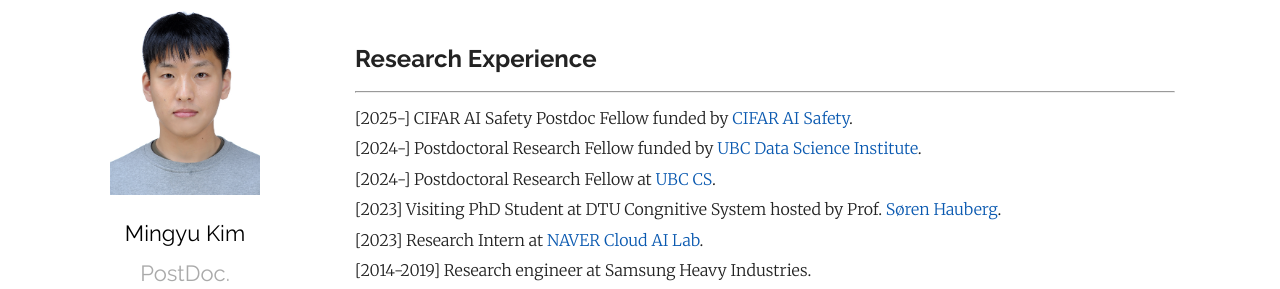
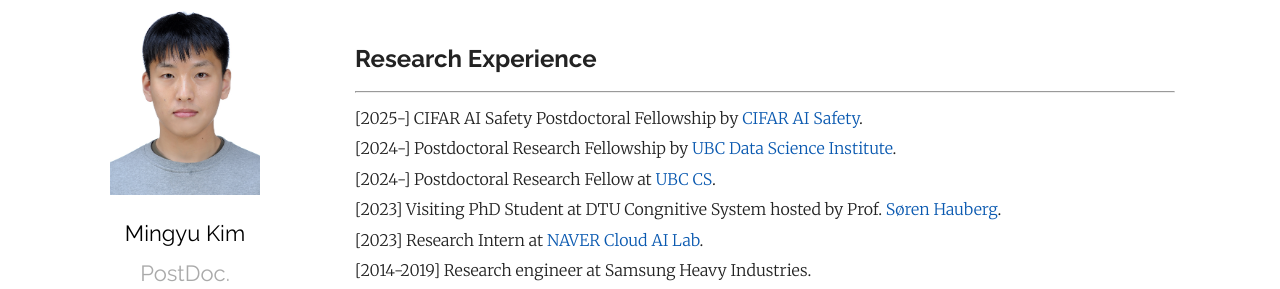
Before and after one commit to MingyuKim87/MingyuKim87.github.io, a Jekyll site: the page built from index.md, in a window 1280 px wide and 900 px high, scrolled down 316 px. Shown: the part 152-441 px from the top of the window. Built offline with Jekyll 4.4.1, drawn with Linux system fonts in a browser that asks for light colours; some web fonts are replaced.

Commit message:
Update index.md

```diff
--- a/index.md
+++ b/index.md
@@ -17,8 +17,8 @@ Email : mgyu.kim [at] ubc.ca
 ## Research Experience
 <hr>
 
-[2025-] CIFAR AI Safety Postdoc Fellow funded by [CIFAR AI Safety][cifar_ai_safety].
-[2024-] Postdoctoral Research Fellow funded by [UBC Data Science Institute][ubcdsi].
+[2025-] CIFAR AI Safety Postdoctoral Fellowship by [CIFAR AI Safety][cifar_ai_safety].
+[2024-] Postdoctoral Research Fellowship by [UBC Data Science Institute][ubcdsi].
 [2024-] Postdoctoral Research Fellow at [UBC CS][ubccs].
 [2023] Visiting PhD Student at DTU Congnitive System hosted by Prof. [Søren Hauberg][soren].
 [2023] Research Intern at [NAVER Cloud AI Lab][naverai].
```
